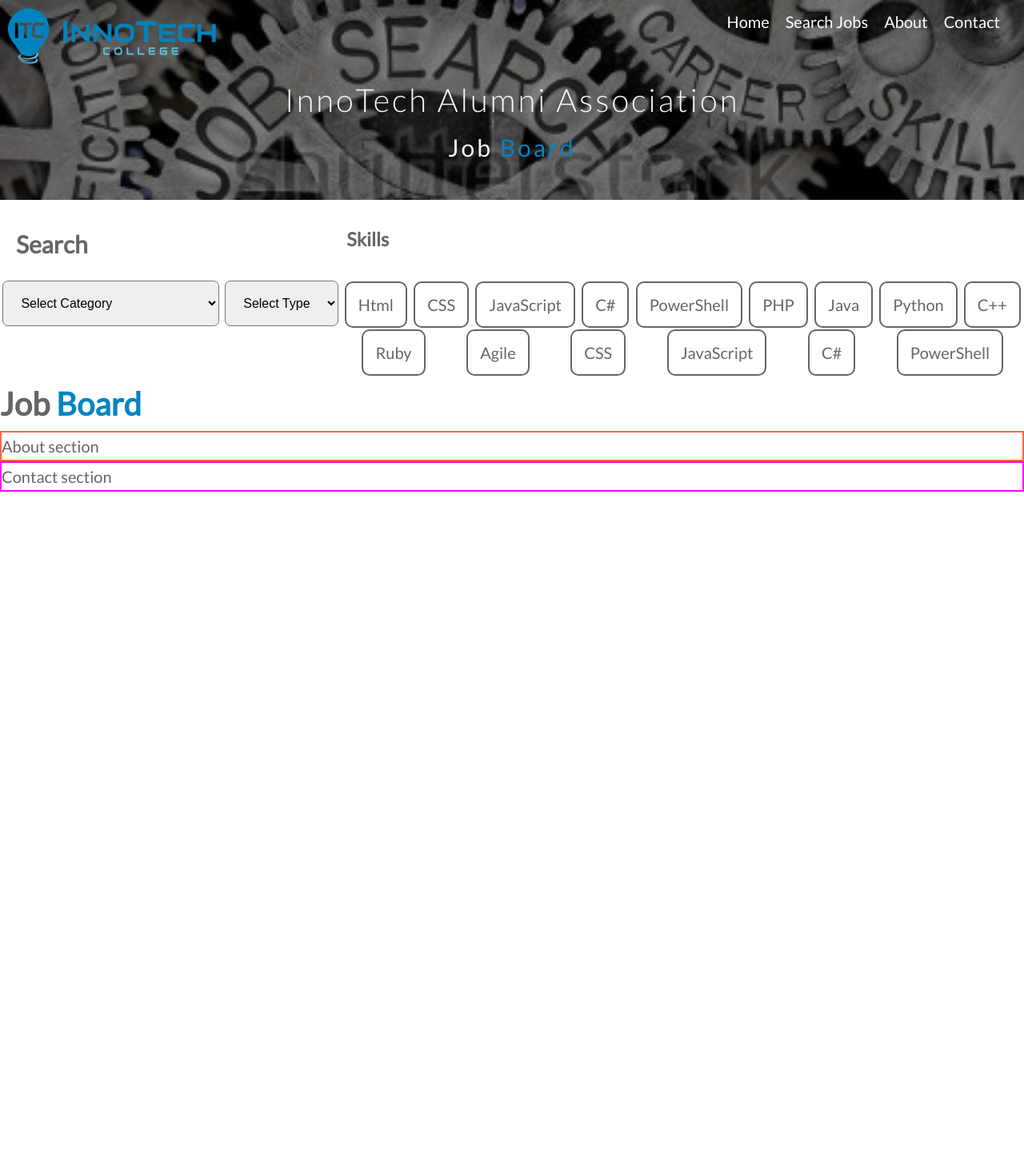
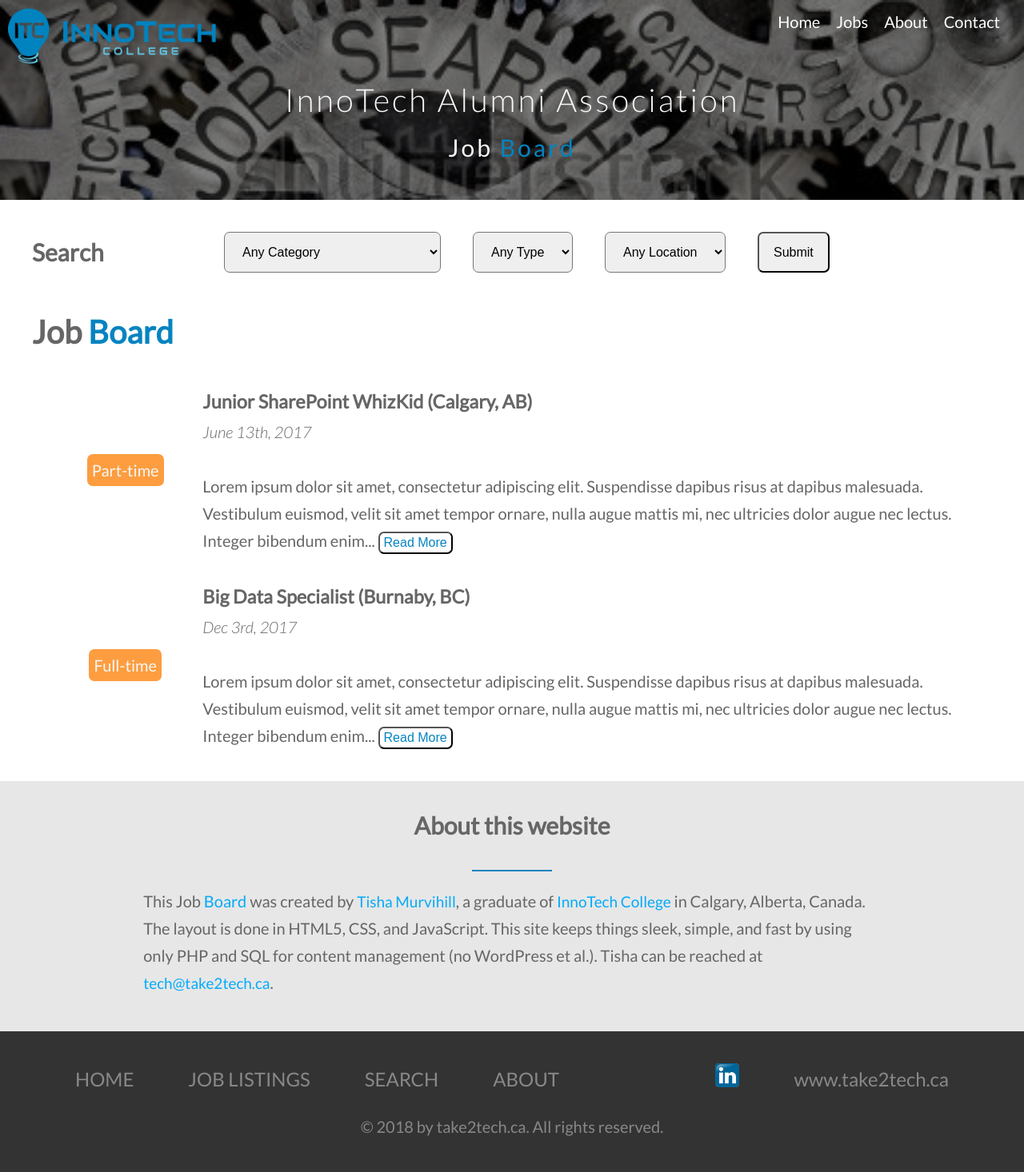
Before and after one commit to tmurvv/InnoJobBoard, a PHP site: page / in a window 1280 px wide. Shown: the whole page at 80% size. Before the commit the page ends 615 px from the top, so only its background shows below. Run offline with PHP 8.4, Linux system fonts and the light colour scheme.

Commit message:
Main Page Basic Layout complete

```diff
--- a/css/style.css
+++ b/css/style.css
@@ -56,6 +56,57 @@ body {
   .row .col-3-of-4 {
     width: calc(3 * ((100% - 3 * 1rem) / 4) + 2 * 1rem); }
 
+.footer {
+  background-color: #333;
+  padding: 2rem 3rem; }
+  .footer__topRow {
+    display: flex;
+    justify-content: space-between; }
+    .footer__topRow--menu {
+      text-transform: uppercase; }
+    .footer__topRow ul {
+      list-style: none;
+      display: flex; }
+      @media only screen and (max-width: 56.25em) {
+        .footer__topRow ul {
+          flex-flow: column; } }
+    .footer__topRow--menu li,
+    .footer__topRow--contact li {
+      margin: 0 1.7rem;
+      font-size: 120%; }
+      @media only screen and (max-width: 56.25em) {
+        .footer__topRow--menu li,
+        .footer__topRow--contact li {
+          font-size: 90%;
+          margin: 0 0; } }
+    .footer__topRow--menu li a:link,
+    .footer__topRow--menu li a:visited,
+    .footer__topRow--contact li a:link,
+    .footer__topRow--contact li a:visited {
+      text-decoration: none;
+      border: 0;
+      color: #888;
+      transition: color 0.4s; }
+    .footer__topRow--menu li a:hover,
+    .footer__topRow--menu li a:active,
+    .footer__topRow--contact li a:hover,
+    .footer__topRow--contact li a:active {
+      color: #dfdfdf; }
+    .footer__topRow--contact img {
+      height: 1.5rem;
+      border-radius: 5px; }
+      .footer__topRow--contact img:link, .footer__topRow--contact img:visited {
+        transition: all 0.4s; }
+      .footer__topRow--contact img:hover, .footer__topRow--contact img:active {
+        transform: scale(1.5); }
+  .footer__copy {
+    color: #888;
+    text-align: center;
+    margin-top: 1rem; }
+    @media only screen and (max-width: 56.25em) {
+      .footer__copy {
+        font-size: 90%; } }
+
 header {
   background-image: url("");
   background-repeat: no-repeat;
@@ -107,50 +158,70 @@ header {
       .hero__mainTitle--subHeading > span {
         color: #0584c0; }
 
-.btn {
-  padding: 1.5rem;
-  border-radius: .3rem;
-  margin: 1rem 0;
-  background-color: #f1f141;
-  border: 1px solid #f1f141; }
-
-.mainBoard > h1 > span {
-  color: #0584c0; }
+.mainBoard {
+  padding: 0 40px; }
+  .mainBoard > h1 > span {
+    color: #0584c0; }
 
 .about {
-  border: 2px solid tomato; }
+  background-color: #e7e7e7;
+  margin-top: 1rem; }
+  .about__container {
+    width: 72%;
+    margin: 0 auto;
+    padding-top: 1.5rem;
+    padding-bottom: .5rem; }
+    .about__container > p {
+      margin-top: 1rem; }
+      .about__container > p > span {
+        color: #03abf8; }
+      .about__container > p > a:link,
+      .about__container > p > a:visited {
+        text-decoration: none;
+        color: #03abf8;
+        font-weight: 400;
+        font-size: 95%;
+        padding-bottom: 2px;
+        border-bottom: 2px solid transparent;
+        transition: border-bottom 0.4s; }
+      .about__container > p > a:hover,
+      .about__container > p > a:active {
+        border-bottom: 2px solid #03abf8; }
+    .about__container h2 {
+      text-align: center;
+      margin: 0 auto; }
+      .about__container h2:after {
+        display: block;
+        height: 2px;
+        background-color: #0584c0;
+        content: ' ';
+        width: 100px;
+        margin: 0 auto;
+        margin-top: 30px; }
+
+.section-about a:hover,
+.section-about a:active {
+  color: #0584c0;
+  border-bottom: 2px solid #0584c0; }
 
 .contact {
   border: 2px solid magenta; }
 
-.search__form--searchLine1 {
-  display: flex;
-  margin: 30px 20px 20px 20px; }
-  .search__form--searchLine1 > h2 {
+.search__form {
+  padding: 40px 40px;
+  display: flex; }
+  .search__form--title {
     flex: 1; }
-  .search__form--searchLine1 > h3 {
-    flex: 2; }
-
-.search__form--searchLine2 {
-  display: flex; }
-
-.search__form--selectBoxes {
-  flex: 1;
-  display: flex;
-  flex-wrap: nowrap;
-  align-items: flex-start;
-  justify-content: space-around; }
-  .search__form--selectBoxes-item {
-    padding: 18px;
-    border-radius: 7px;
-    outline: none;
-    font-size: 16px; }
-
-.search__form--skills {
-  display: flex;
-  flex-wrap: wrap;
-  flex: 2;
-  justify-content: space-around; }
+  .search__form--selectBoxes {
+    flex: 4;
+    display: flex;
+    justify-content: flex-start; }
+    .search__form--selectBoxes-item {
+      padding: 5px 18px;
+      border-radius: 7px;
+      outline: none;
+      font-size: 16px;
+      margin-right: 40px; }
 
 input[type=radio],
 input[type=checkbox] {
@@ -166,3 +237,28 @@ input[type=checkbox] {
   input[type=checkbox]:checked + label {
     background-color: #0584c0;
     color: #fff; }
+
+.listings {
+  padding: 0 20px 20px 20px; }
+  .listings__job {
+    display: flex; }
+    .listings__job--type {
+      flex: 1;
+      display: flex;
+      justify-content: center;
+      align-items: center; }
+      .listings__job--type > p {
+        padding: 3px 6px;
+        border-radius: 7px;
+        background-color: #fd9d3f;
+        color: #f7f7f7; }
+    .listings__job--info {
+      flex: 5; }
+      .listings__job--info-datePosted {
+        font-style: italic; }
+      .listings__job--info-readMore {
+        color: #0584c0;
+        background-color: transparent;
+        padding: 3px 5px;
+        font-size: 16px;
+        border-radius: 7px; }
--- a/index.html
+++ b/index.html
@@ -26,7 +26,7 @@
                 <a href="#home">Home</a>
             </li>
             <li class="hero__mainNav--item">
-                <a href="#search">Search Jobs</a>
+                <a href="#jobs">Jobs</a>
             </li>
             <li class="hero__mainNav--item">
                 <a href="#about">About</a>
@@ -49,28 +49,150 @@
 
     <div class="search">
         <div class="search__form">
-            <div class="search__form--searchLine1">
+            <div class="search__form--title">
                 <h2>Search</h2>
-                <h3>Skills</h3>
             </div>
-            <div class="search__form--searchLine2">
-                <div class="search__form--skills">
             <div class="search__form--selectBoxes">
                 <select name="category" class="search__form--selectBoxes-item" id="">
-                            <option value="selectPrompt">Select Category</option>
+                    <option value="anyCategory">Any Category</option>
                     <option value="SharePoint">SharePoint</option>
                     <option value="webDevelopment">Web Development</option>
                     <option value="bigData">Big Data Science/Architecture</option>
                     <option value="Cloud">Cloud Security/Architecture</option>
                 </select>
                 <select name="type" class="search__form--selectBoxes-item" id="">
-                            <option value="selectPrompt">Select Type</option>
+                    <option value="anyType">Any Type</option>
                     <option value="full-time">Full-time</option>
                     <option value="part-time">Part-time</option>
                     <option value="contract">Contract</option>
                 </select>
+                <select name="location" class="search__form--selectBoxes-item" id="">
+                    <option value="anyType">Any Location</option>
+                    <option value="full-time">Calgary</option>
+                    <option value="part-time">Edmonton</option>
+                    <option value="contract">Toronto</option>
+                    <option value="contract">Vancouver</option>
+                    <option value="contract">USA</option>
+                </select>
+                <button type="submit" name="submit" class="search__form--selectBoxes-item">Submit</button>
+            </div>
+        </div>
+        <div class="mainBoard" id="jobs">
+            <h1>Job
+                <span>Board</span>
+            </h1>
+            <br>
+            <div class="listings">
+                <div class="listings__job">
+                    <div class="listings__job--type">
+                        <p>
+                            Part-time
+                        </p>
+                    </div>
+                    <div class="listings__job--info">
+                        <div class="listings__job--info-title">
+                            <h3>Junior SharePoint WhizKid (Calgary, AB)</h3>
+                        </div>
+                        <div class="listings__job--info-datePosted">
+                            June 13th, 2017
+                        </div>
+                        <br>
+                        <div class="listings__job--info-description">
+                            Lorem ipsum dolor sit amet, consectetur adipiscing elit. Suspendisse dapibus risus at dapibus malesuada. Vestibulum euismod,
+                            velit sit amet tempor ornare, nulla augue mattis mi, nec ultricies dolor augue nec lectus. Integer
+                            bibendum enim...
+                            <button class="listings__job--info-readMore">Read More</button>
+                        </div>
+                    </div>
                 </div>
 
+                <br>
+
+                <div class="listings__job">
+                    <div class="listings__job--type">
+                        <p>
+                            Full-time
+                        </p>
+                    </div>
+                    <div class="listings__job--info">
+                        <div class="listings__job--info-title">
+                            <h3>Big Data Specialist (Burnaby, BC) </h3>
+                        </div>
+                        <div class="listings__job--info-datePosted">
+                            Dec 3rd, 2017
+                        </div>
+                        <br>
+                        <div class="listings__job--info-description">
+                            Lorem ipsum dolor sit amet, consectetur adipiscing elit. Suspendisse dapibus risus at dapibus malesuada. Vestibulum euismod,
+                            velit sit amet tempor ornare, nulla augue mattis mi, nec ultricies dolor augue nec lectus. Integer
+                            bibendum enim...
+                            <button class="listings__job--info-readMore">Read More</button>
+                        </div>
+                    </div>
+                </div>
+            </div>
+        </div>
+    </div>
+
+    <!-- ABOUT -->
+
+    <section class="about" id="about">
+        <div class="about__container">
+            <h2>About this website</h2>
+            <p>This Job
+                <span>Board</span> was created by
+                <a href="https://www.linkedin.com/in/tisha-murvihill-tech" target="_blank">Tisha Murvihill</a>, a graduate of
+                <a href="https://www.innotechcollege.com" target="_blank">InnoTech College</a> in Calgary, Alberta, Canada. The layout is done in HTML5, CSS, and JavaScript. This
+                site keeps things sleek, simple, and fast by using only PHP and SQL for content management (no WordPress
+                et al.). Tisha can be reached at
+                <a href="http://www.take2tech.ca" target="_blank">tech@take2tech.ca</a>.</p>
+            <br>
+        </div>
+    </section>
+
+    <!-- FOOTER -->
+
+    <footer class="footer">
+        <div class="footer__topRow">
+            <ul class="footer__topRow--menu">
+                <li>
+                    <a href="#top">Home</a>
+                </li>
+                <li>
+                    <a href="#jobs">Job Listings</a>
+                </li>
+                <li>
+                    <a href="#search">Search</a>
+                </li>
+                <li>
+                    <a href="#about">About</a>
+                </li>
+            </ul>
+
+
+            <ul class="footer__topRow--contact">
+                <li>
+                    <a href="http://www.linkedin.com/in/tisha-murvihill-tech" target="_blank">
+                        <img src="img/linkedIn.jpg" alt="linkedIn icon" class="footer__contact--linkedImage">
+                    </a>
+                </li>
+                <li>
+                    <a href="http://www.take2tech.ca" target="_blank">www.take2tech.ca</a>
+                </li>
+            </ul>
+        </div>
+
+        <p class="footer__copy">&copy; 2018 by take2tech.ca. All rights reserved.</p>
+
+
+
+    </footer>
+
+</body>
+
+</html>
+
+<!--
                 <div class="search__form--skills">
                     <input type="checkbox" id="html" name="skill" value="html">
                     <label for="html" class="search__form--skills-label">Html</label>
@@ -122,26 +244,4 @@
 
             </div>
         </div>
-        </div>
-        <div class="mainBoard">
-            <h1>Job
-                <span>Board</span>
-            </h1>
-        </div>
-
-        <!-- ABOUT -->
-
-        <div class="about" id="about">
-            About section
-        </div>
-        <!-- CONTACT -->
-
-        <div class="contact" id="contact">
-            Contact section
-        </div>
-
-
-
-</body>
-
-</html>
+    </div> -->
--- a/sass/abstracts/_variables.scss
+++ b/sass/abstracts/_variables.scss
@@ -1,10 +1,10 @@
 //COLORS
 
-$colorPrimary: #0584c0;; //18ff80;
-// $colorPrimary-light: #dffffd; //AADDBB;
+$colorPrimary: #0584c0; //18ff80;
+$colorPrimary-light: #03abf8; //AADDBB;
 // $colorPrimary-dark: #4c7571;//00a84b;
 
-// // $colorSecondary: #faebd7;//rgba(255,253,219,1.9);//D7DDDA;
+$colorSecondary: rgb(253, 157, 63);
 // $colorSecondary: #fff5e7;//rgba(255,253,219,1.9);//D7DDDA;
 
 
@@ -12,7 +12,6 @@ $colorPrimary: #0584c0;; //18ff80;
 // $colorTertiary-light: #faebd7;//f2dae7;
 // $colorTertiary-dark: #963168;//7c184e;//881155;
 // $colorTertiary: #DC91BA;//881155;
-
 
 $colorGrey-light1: #f7f7f7;
 // $colorGrey-light2: #eee;
--- a/sass/components/_about.scss
+++ b/sass/components/_about.scss
@@ -1,3 +1,51 @@
 .about {
-    border: 2px solid tomato;
+    background-color: #e7e7e7;
+    margin-top: 1rem;
+    &__container {
+        width: 72%;
+        margin: 0 auto;
+        padding-top: 1.5rem;
+        padding-bottom: .5rem;
+        &>p {
+            margin-top: 1rem;
+            &>span {
+                color: $colorPrimary-light;
+            }
+            &>a:link,
+            &>a:visited {
+                text-decoration: none;
+                color: $colorPrimary-light;
+                font-weight: 400;
+                font-size: 95%;
+                padding-bottom: 2px;
+                border-bottom: 2px solid transparent;
+                transition: border-bottom 0.4s;
+            }
+
+            &>a:hover,
+            &>a:active {
+
+                border-bottom: 2px solid $colorPrimary-light;
+            }
+        }
+        & h2 {
+            text-align: center;
+            margin: 0 auto;
+            &:after {
+                display: block;
+                height: 2px;
+                background-color: $colorPrimary;
+                content: ' ';
+                width: 100px;
+                margin: 0 auto;
+                margin-top: 30px;
+            }
+        }
+    }
 }
+
+.section-about a:hover,
+.section-about a:active {
+    color: $colorPrimary;
+    border-bottom: 2px solid $colorPrimary;
+}
--- a/sass/components/_hero.scss
+++ b/sass/components/_hero.scss
@@ -15,6 +15,7 @@
             font-weight: 300;
             letter-spacing: 3px;
         }
+
         &--subHeading {
             font-weight: 400;
             letter-spacing: 3px;
@@ -24,11 +25,3 @@
         }
     }
 }
-
-.btn {
-    padding: 1.5rem;
-    border-radius: .3rem;
-    margin: 1rem 0;
-    background-color: rgb(241, 241, 65);
-    border: 1px solid rgb(241, 241, 65);
-}
--- /dev/null
+++ b/sass/components/_jobListings.scss
@@ -0,0 +1,43 @@
+.listings {
+    padding: 0 20px 20px 20px;
+
+    &__job {
+        display: flex;
+
+        &--type {
+            flex:1;
+            display: flex;
+            justify-content: center;
+            align-items: center;
+            &>p {
+
+                padding: 3px 6px;
+                border-radius: 7px;
+                background-color: $colorSecondary;
+                color: $colorGrey-light1;
+            }
+        }
+
+        &--info {
+            flex:5;
+
+            &-title {
+
+            }
+            &-datePosted {
+                font-style: italic;
+            }
+            &-description {
+
+            }
+
+            &-readMore {
+                color: $colorPrimary;
+                background-color: transparent;
+                padding:3px 5px;
+                font-size: 16px;
+                border-radius: 7px;
+            }
+        }
+    }
+}
--- a/sass/components/_mainBoard.scss
+++ b/sass/components/_mainBoard.scss
@@ -1,4 +1,5 @@
 .mainBoard {
+    padding: 0 40px;
 
     &>h1>span {
         color: $colorPrimary;
--- a/sass/components/_search.scss
+++ b/sass/components/_search.scss
@@ -1,42 +1,32 @@
 .search__form {
+    padding: 40px 40px;
 
-    &--searchLine1 {
+    display: flex;
+
+    &--title {
+        flex: 1;
+    }
+    // &>h3 {
+    //     flex: 2;
+    // }
+    &--selectBoxes {
+        flex:4;
         display: flex;
-        margin: 30px 20px 20px 20px;
-
-        &>h2 {
-            flex: 1;
-        }
-
-        &>h3 {
-            flex: 2;
-        }
-    }
-
-    &--searchLine2 {
-        display: flex;
-    }
-    &--selectBoxes {
-        flex: 1;
-        display: flex;
-        flex-wrap: nowrap;
-        align-items: flex-start;
-        justify-content: space-around;
+        justify-content: flex-start;
 
         &-item {
-            padding: 18px;
+            padding: 5px 18px;
             border-radius: 7px;
             outline: none;
             font-size: 16px;
+            margin-right: 40px;
         }
-    }
-    &--skills {
-        display: flex;
-        flex-wrap: wrap;
-        flex: 2;
-        justify-content: space-around;
-    }
-
+    } // &--skills {
+    //     display: flex;
+    //     flex-wrap: wrap;
+    //     flex: 2;
+    //     justify-content: space-around;
+    // }
 }
 
 input[type=radio],
--- a/sass/layout/_footer.scss
+++ b/sass/layout/_footer.scss
@@ -0,0 +1,71 @@
+.footer {
+    background-color: #333;
+    padding: 2rem 3rem;
+    @include respond(smallPhone) {
+        padding: 1rem 1rem;
+    }
+    &__topRow {
+        display: flex;
+        justify-content: space-between;
+
+        &--menu {
+            text-transform: uppercase;
+        }
+        & ul {
+            list-style: none;
+            display: flex;
+            @include respond(portrait) {
+                flex-flow: column;
+            }
+
+        }
+        &--menu li,
+        &--contact li {
+
+            margin: 0 1.7rem;
+            font-size: 120%;
+
+            @include respond(portrait) {
+                font-size: 90%;
+                margin: 0 0;
+            }
+        }
+        &--menu li a:link,
+        &--menu li a:visited,
+        &--contact li a:link,
+        &--contact li a:visited {
+            text-decoration: none;
+            border: 0;
+            color: #888;
+            transition: color 0.4s;
+        }
+        &--menu li a:hover,
+        &--menu li a:active,
+        &--contact li a:hover,
+        &--contact li a:active {
+            color: #dfdfdf;
+        }
+        &--contact {
+            & img {
+                height: 1.5rem;
+                border-radius: 5px;
+                &:link,
+                &:visited {
+                    transition: all 0.4s;
+                }
+                &:hover,
+                &:active {
+                    transform: scale(1.5);
+                }
+            }
+        }
+    }
+    &__copy {
+        color: #888;
+        text-align: center;
+        margin-top: 1rem;
+        @include respond(portrait) {
+            font-size: 90%;
+        }
+    }
+}
--- a/sass/main.scss
+++ b/sass/main.scss
@@ -18,5 +18,6 @@
 @import "components/about";
 @import "components/contact";
 @import "components/search";
+@import "components/jobListings";
 
 @import "../css/ionicons.css";
```
Lines whose indentation alone changed are shown as unchanged.
